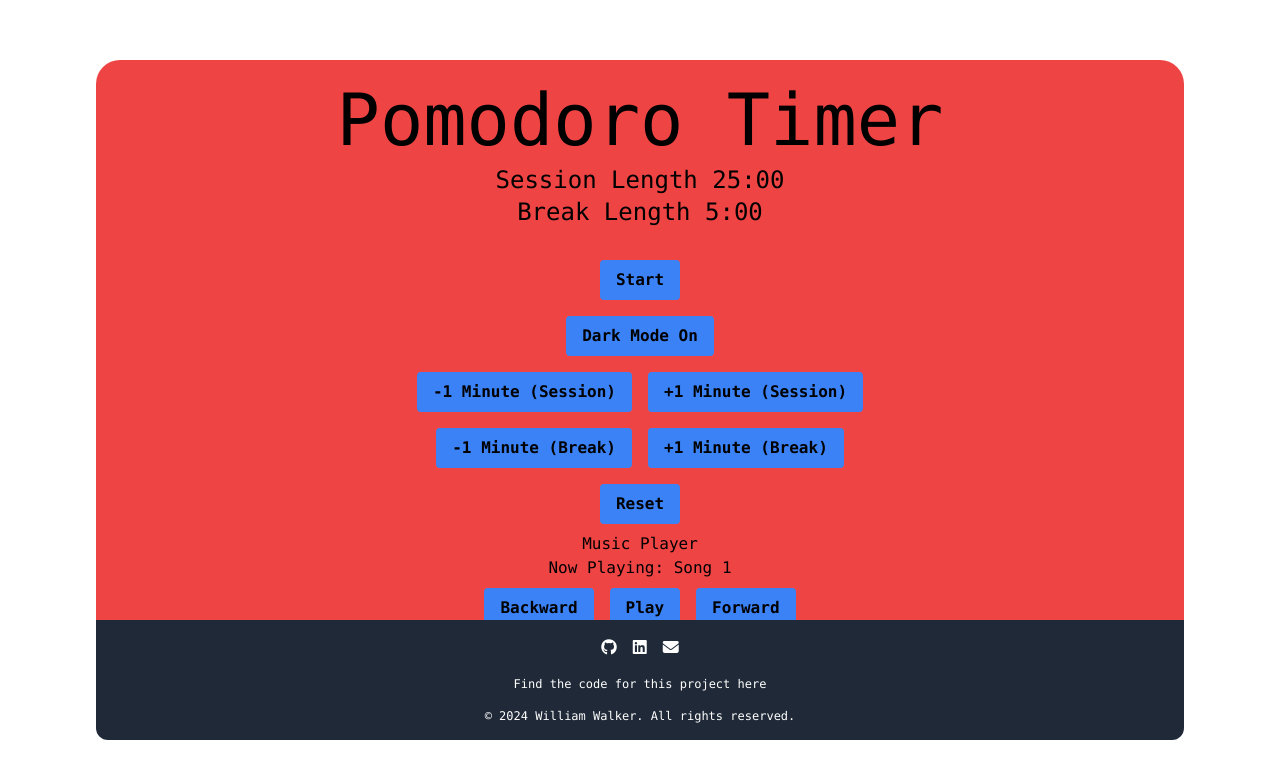
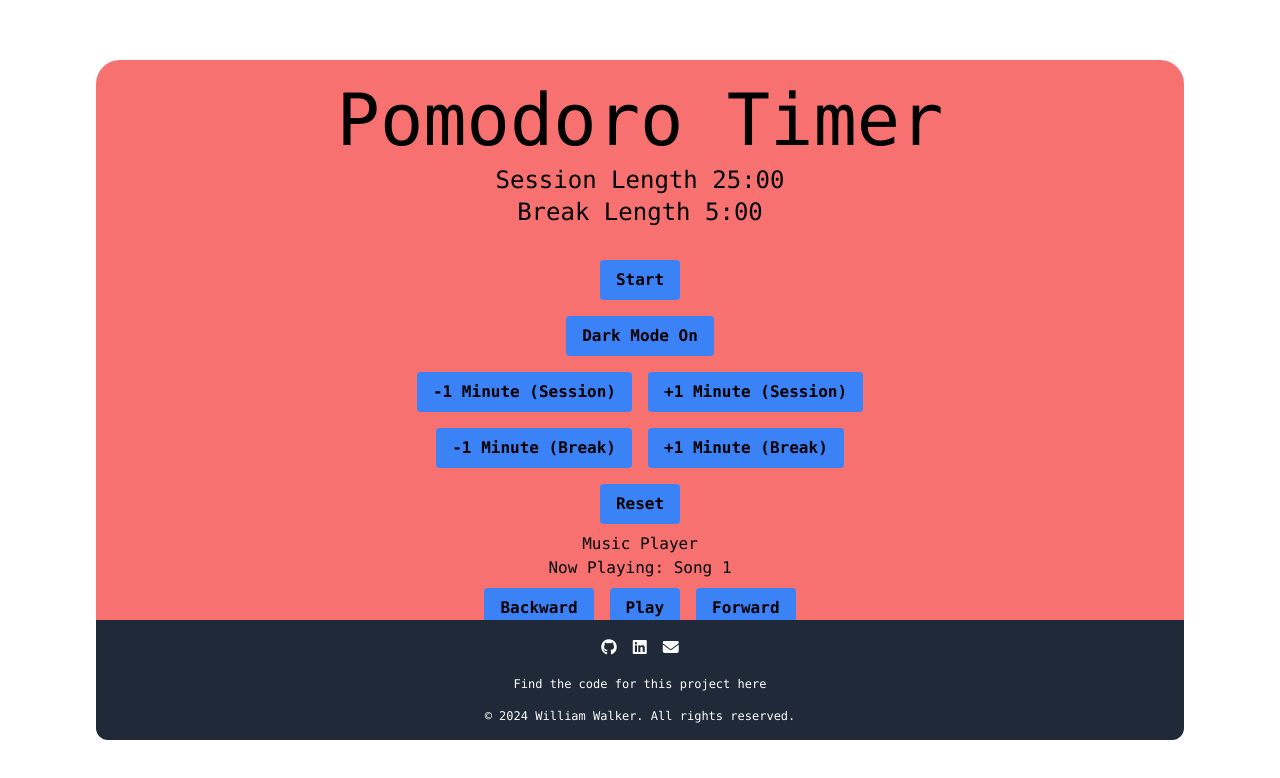
Before and after one commit to Korjubzot/pomodoro-timer, a React (Create React App) app: page / in a window 1280 px wide. Shown: the top 778 px of the page. Built offline with nearby package versions, Linux system fonts and the light colour scheme; no server answers.

Commit message:
Made bg-colour and btn colour distinct in dark mode

```diff
--- a/src/App.js
+++ b/src/App.js
@@ -84,8 +84,8 @@ function App() {
     <div
       className={`App ${
         isRunning
-          ? "bg-blue-500 dark:bg-blue-800"
-          : "bg-red-500 dark:bg-red-800"
+          ? "bg-blue-400 dark:bg-blue-800"
+          : "bg-red-400 dark:bg-red-800"
       } flex flex-col items-center `}
     >
       <h1 className="text-4xl sm:text-7xl mt-6 mb-2">Pomodoro Timer</h1>
--- a/src/index.css
+++ b/src/index.css
@@ -11,7 +11,7 @@ i {
 }
 
 .btn {
-  @apply py-2 px-3 sm:py-2 sm:px-4 bg-blue-500 hover:bg-blue-700 dark:bg-blue-800 dark:hover:bg-blue-950 font-bold m-2 rounded;
+  @apply py-2 px-3 sm:py-2 sm:px-4 bg-blue-500 hover:bg-blue-700 dark:bg-purple-900 dark:hover:bg-blue-950 font-bold m-2 rounded;
 }
 
 .App {
```
